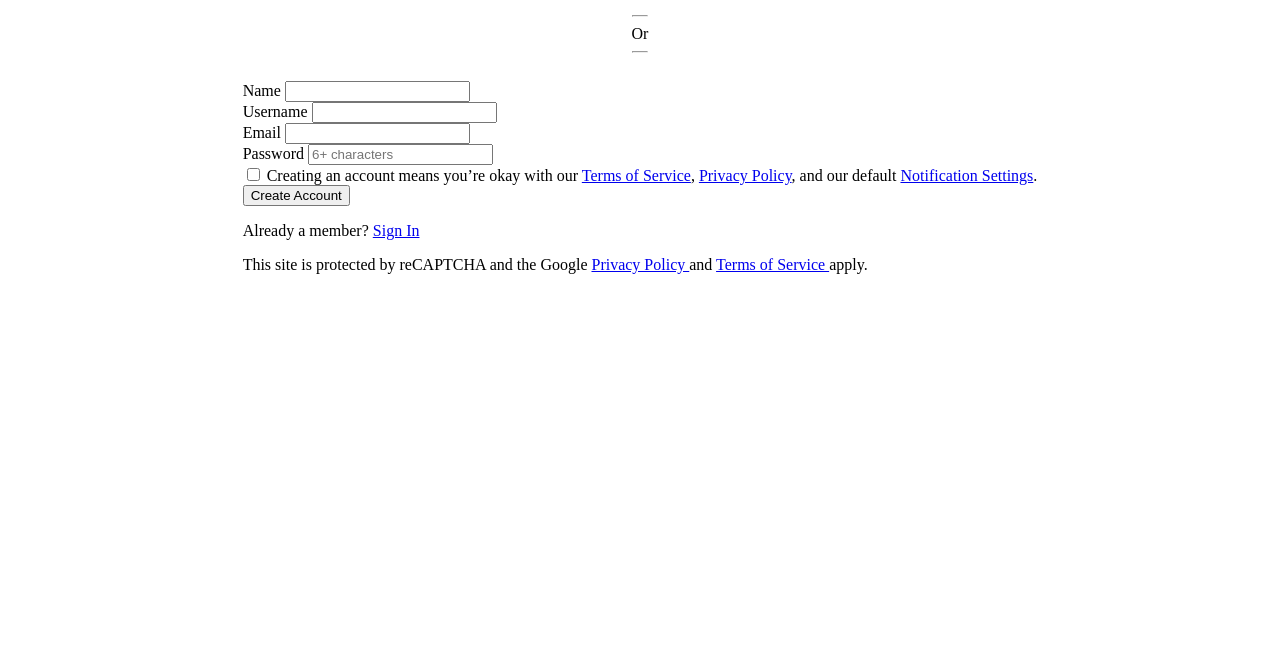
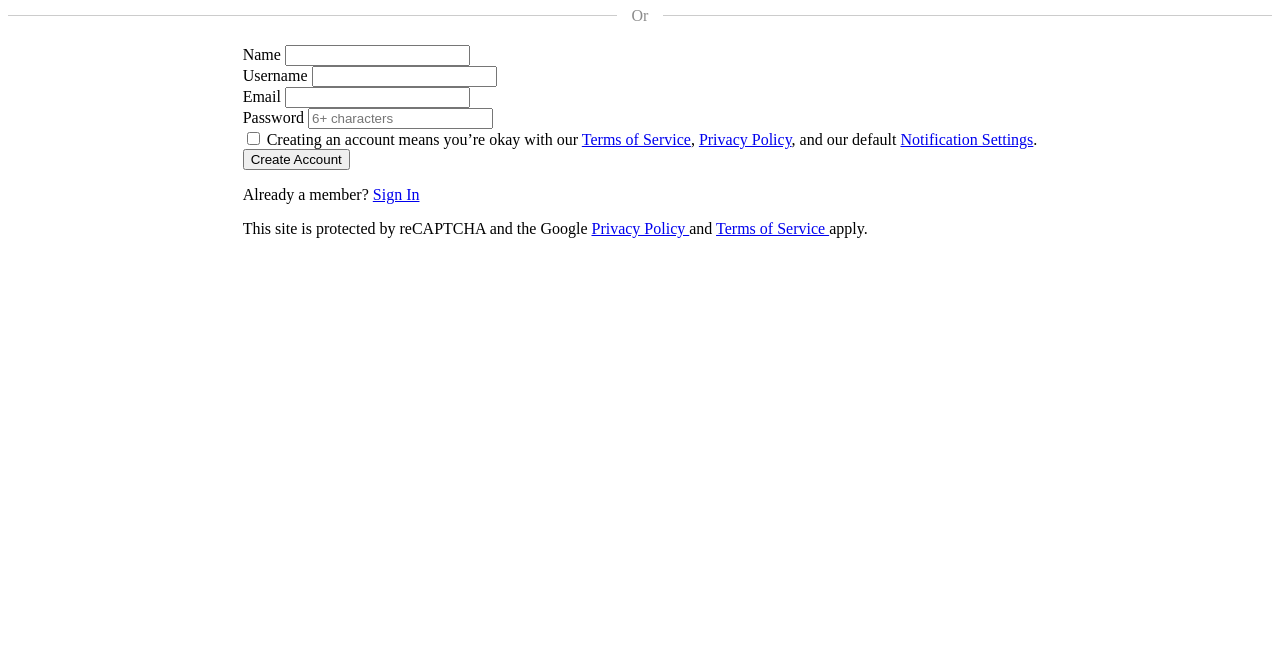
Before and after one commit to SebastianDePasqua/Open-Bootcamp, a plain HTML site: page HTML-CSS/7-Formularios/index.html in a window 1280 px wide. Shown: the part 148-800 px from the top of the page. Drawn offline with Linux system fonts and the light colour scheme.

Commit message:
Formularios

```diff
--- a/HTML-CSS/7-Formularios/index.html
+++ b/HTML-CSS/7-Formularios/index.html
@@ -27,7 +27,7 @@
           </picture>
         </button>
       </div>
-      <div class="separetor">
+      <div class="separator">
         <hr />
         <span>Or</span>
         <hr />
--- a/HTML-CSS/7-Formularios/style.css
+++ b/HTML-CSS/7-Formularios/style.css
@@ -60,3 +60,19 @@
 .twitter-btn:hover{
     background-color: #ddd;
 }
+.separator{
+    display: flex;
+    width: 100%;
+    gap: 15px;
+}
+.separator hr{
+    flex-grow: 1;
+    border: none;
+    border-top: 1px solid #ccc;
+}
+.separator span {
+    color: #8b8b8b;
+}
+.inner-form{
+
+}
```
